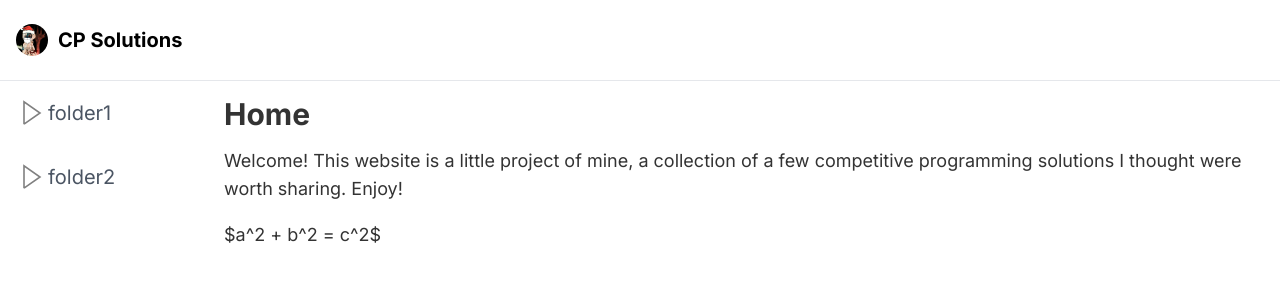
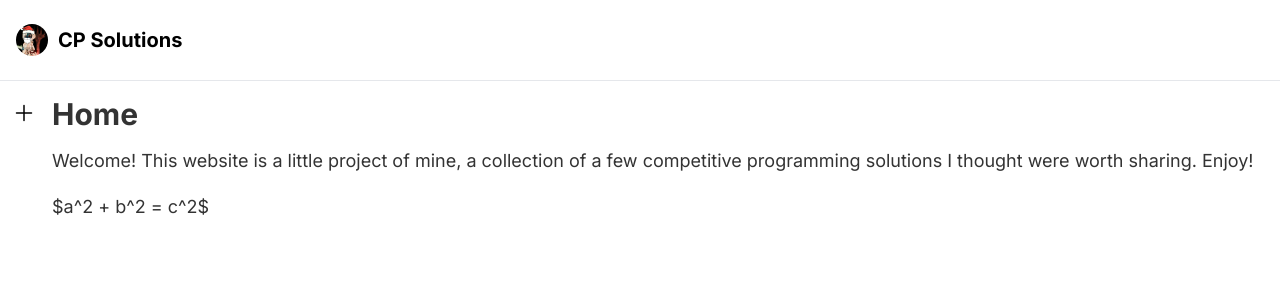
Before and after one commit to danielzsh/cp-sols, a Next.js app: page / in a window 1280 px wide. Shown: the top 300 px of the page. Built offline with nearby package versions, Linux system fonts and the light colour scheme.

Commit message:
can now show/hide accordion

```diff
--- /dev/null
+++ b/components/nav.tsx
@@ -0,0 +1,37 @@
+'use client';
+import { useState } from 'react';
+import { motion } from 'framer-motion';
+export const Nav = ({ children, ...props }) => {
+    const [open, setOpen] = useState(false);
+    return (
+        <motion.div
+            className={`flex ${props.className}`}
+            animate={open ? "open" : "closed"}
+        >
+            <motion.div
+                className="overflow-hidden"
+                variants={{
+                    open: {width: '18rem'},
+                    closed: {width: 0}
+                }}
+            >
+                {children}
+            </motion.div>
+            <motion.svg
+                xmlns="http://www.w3.org/2000/svg"
+                fill="none" viewBox="0 0 24 24"
+                strokeWidth={1.5}
+                stroke="currentColor"
+                className="w-6 h-6 mt-5 ml-3"
+                variants={{
+                    open: {rotate: 45},
+                    closed: {rotate: 0}
+                }}
+                onClick={() => {setOpen(!open)}}
+            >
+                <path strokeLinecap="round" strokeLinejoin="round" d="M12 4.5v15m7.5-7.5h-15" />
+            </motion.svg>
+
+        </motion.div>
+    );
+}
--- a/components/page/Page.tsx
+++ b/components/page/Page.tsx
@@ -1,17 +1,20 @@
 import React, { ReactNode } from 'react';
 import { Header } from '../header/Header';
 import { Accordion, AccordionElement } from '../accordion';
-import { Dirent, readFileSync, readdirSync } from 'fs';
+import { readFileSync, readdirSync } from 'fs';
 import matter from 'gray-matter';
 import Link from 'next/link';
+import { Nav } from '../nav';
+
 export const Page = ({ children } : { children: ReactNode }) => {
+  const nav = renderDir("app/");
   return (
     <article>
       <Header
         pageName={"CP Solutions"}
       />
       <main className="flex">
-        {renderDir("app/")}
+        <Nav>{renderDir("app/")}</Nav>
         <section className="flex-[5_5_0%]">
           { children }
         </section>
@@ -38,7 +41,7 @@ function renderDir(path: string) : ReactNode {
     else if (item.isDirectory())
       res.push(renderDir(path + item.name + '/'));
   }
-  const accordion = <Accordion className={path == "app/" ? "flex-1" : ""}>{res}</Accordion>;
+  const accordion = <Accordion className={path == "app/" ? "w-72" : ""}>{res}</Accordion>;
   if (path == "app/") return accordion;
   else return <AccordionElement label={path.split("/").at(-2)}>{accordion}</AccordionElement>
 }
--- a/package.json
+++ b/package.json
@@ -6,12 +6,13 @@
     "start": "next start"
   },
   "dependencies": {
+    "@heroicons/react": "^2.0.18",
     "@mdx-js/loader": "^2.3.0",
     "@mdx-js/react": "^2.3.0",
     "@next/mdx": "^13.4.2",
     "@types/mdx": "^2.0.5",
     "framer-motion": "^10.12.10",
-    "fs": "latest",
+    "fs": "^0.0.1-security",
     "gray-matter": "^4.0.3",
     "next": "latest",
     "react": "latest",
```
Also changed, not shown: 1 other file (tests, documents, lock files or other folders).
